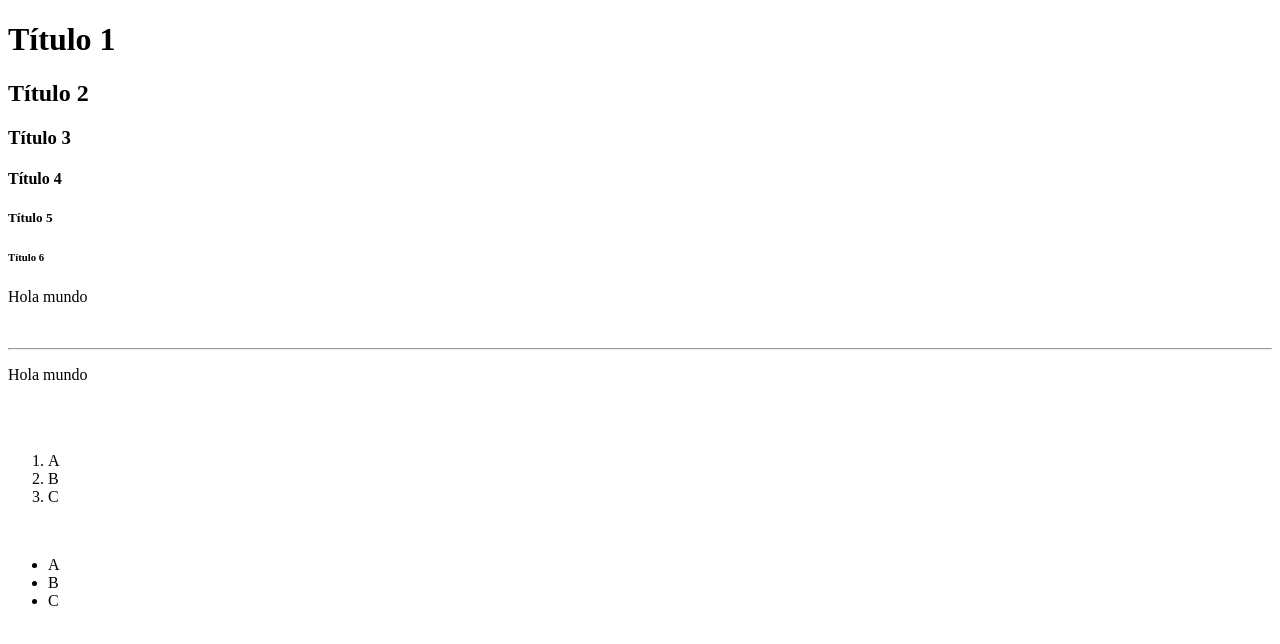
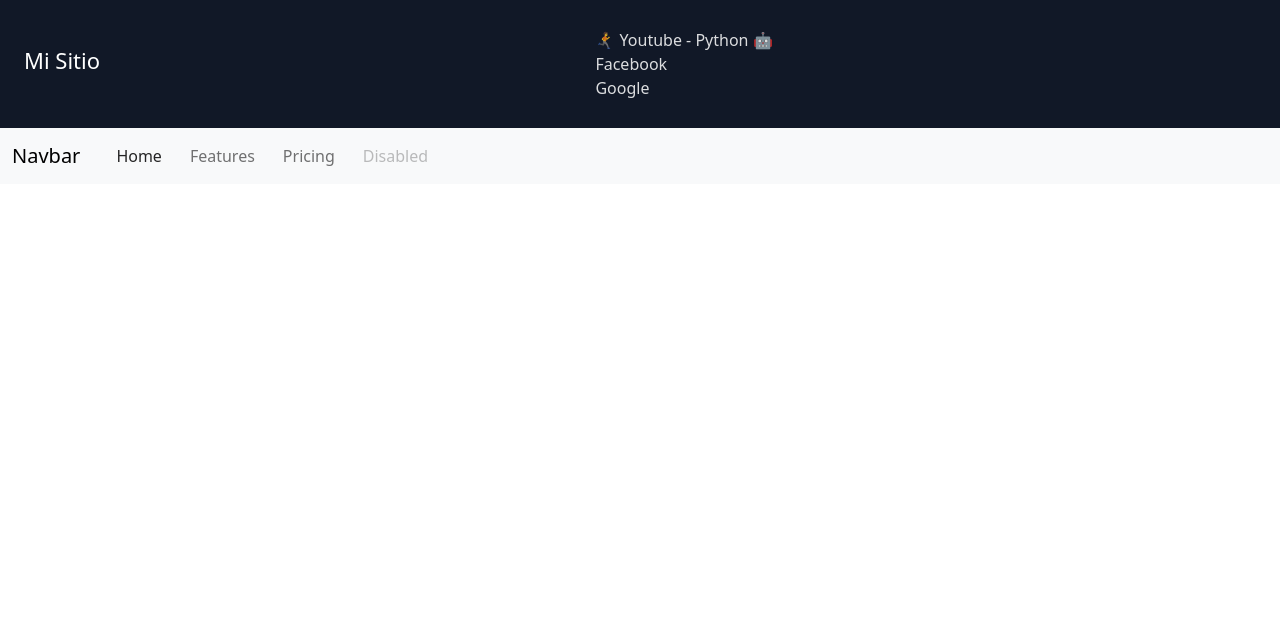
Before and after one commit to Esteban-Hoyos/IA344, a plain HTML site: page front/index.html in a window 1280 px wide. Drawn offline with nearby package versions, Linux system fonts and the light colour scheme.

Commit message:
Día 2- boostrap

```diff
--- a/front/index.html
+++ b/front/index.html
@@ -1,42 +1,88 @@
 <!DOCTYPE html>
-<html lang="en">
+<html lang="es">
+
 <head>
     <meta charset="UTF-8">
     <meta name="viewport" content="width=device-width, initial-scale=1.0">
-    <title>Esteban Hoyos</title>
+    <title>Julian Buirago</title>
+    <!-- Estilos personalizados -->
+    <link rel="stylesheet" href="style.css">
+    <!-- Estilos de bootstrap -->
+    <!-- Bootstrap 5 -->
+    <link href="https://cdn.jsdelivr.net/npm/bootstrap@5.3.0/dist/css/bootstrap.min.css" rel="stylesheet">
 </head>
+
 <body>
+    <header class="header">
+        <h1 class="nombre">Mi Sitio</h1>
 
-    <h1>Título 1</h1>
-    <h2>Título 2</h2>
-    <h3>Título 3</h3>
-    <h4>Título 4</h4>
-    <h5>Título 5</h5>
-    <h6>Título 6</h6>
+        <!-- Menu de navegación -->
+        <nav>
+            <a class="nav-link" target="_blank" href="https://www.youtube.com/watch?v=nKPbfIU442g">🏃‍➡️ Youtube -
+                Python 🤖</a>
+            <a class="nav-link" target="_blank" href="https://www.facebook.com/?locale=es_LA">Facebook</a>
+            <a class="nav-link" target="_blank" href="https://google.com">Google</a>
+        </nav>
+        <br><br><br><br>
 
-    <p> Hola mundo</p>
+
+    </header>
+    <nav class="navbar navbar-expand-lg bg-body-tertiary">
+        <div class="container-fluid">
+            <a class="navbar-brand" href="#">Navbar</a>
+            <button class="navbar-toggler" type="button" data-bs-toggle="collapse" data-bs-target="#navbarNav"
+                aria-controls="navbarNav" aria-expanded="false" aria-label="Toggle navigation">
+                <span class="navbar-toggler-icon"></span>
+            </button>
+            <div class="collapse navbar-collapse" id="navbarNav">
+                <ul class="navbar-nav">
+                    <li class="nav-item">
+                        <a class="nav-link active" aria-current="page" href="#">Home</a>
+                    </li>
+                    <li class="nav-item">
+                        <a class="nav-link" href="#">Features</a>
+                    </li>
+                    <li class="nav-item">
+                        <a class="nav-link" href="#">Pricing</a>
+                    </li>
+                    <li class="nav-item">
+                        <a class="nav-link disabled" aria-disabled="true">Disabled</a>
+                    </li>
+                </ul>
+            </div>
+        </div>
+    </nav>
+    <!-- usuario: admin contraseña admin1234 -->
+    <!--  <h1>Titulo 1</h1>
+    <h2>Titulo 2</h2>
+    <h3>Titulo 3</h3>
+    <h4>titulo 4</h4>
+    <h5>titulo 5</h5>
+    <h6>titulo 6</h6>
+    <p>Hola mundo</p>
     <br>
     <hr>
-    <p> Hola mundo</p>
+    <p>Hola mundo</p>
     <br>
-    <br>
-    <!-- Lista ordena -->
-    <ol>
+    <br> -->
+    <!-- Lista ordenada -->
+    <!-- <ol>
         <li>A</li>
         <li>B</li>
         <li>C</li>
-    </ol>
-    <br>
-
-    <!-- Lista desordenada -->
-    <ul>
+     </ol>
+     <hr> -->
+    <!-- lista desordenada -->
+    <!-- <ul>
         <li>A</li>
         <li>B</li>
         <li>C</li>
-    </ul>
+      </ul>
+      <p></p>
+      <div class="container"></div>
+      <div class="container2"></div>  -->
 
-    <p></p>
-    <div class="Container"></div>
-    <div class="Container2"></div>
+      <script src="https://cdn.jsdelivr.net/npm/bootstrap@5.3.8/dist/js/bootstrap.bundle.min.js" integrity="sha384-FKyoEForCGlyvwx9Hj09JcYn3nv7wiPVlz7YYwJrWVcXK/BmnVDxM+D2scQbITxI" crossorigin="anonymous"></script>
 </body>
+
 </html>
--- /dev/null
+++ b/front/style.css
@@ -0,0 +1,35 @@
+
+/* Estilo toda la página */
+ *{
+    margin: 0; /* quitar margenes por defecto */
+    padding: 0; /* quita rellenos por defecto */
+}
+/* Estilo header */
+.header{
+    background: #111827;
+    color: white; /* Color letra */
+    padding: 16px 24px; /* Espacio interno */
+    display: flex; /* Logo y menú de fila */
+    align-items: center; /* Alinear elementos en fila */
+    justify-content: space-between; /* Separa a la izquiera y a la derecha  */
+
+}
+
+/* Estilo título web */
+.nombre{
+    font-size: 22px; /* Tamaño en píxeles */
+}
+
+/* Enlaces del menú */
+.nav-link{
+    color: white;
+    text-decoration: none; /* Quita subrayado */
+    margin-left: 12px; /* Espacio entre links */
+    opacity: 0.85; /* Color más suave */
+}
+.nav-link:hover{
+    opacity: 1;
+    text-decoration: underline;
+    color:bisque;
+    background-color: rgb(147, 205, 205);
+}
```
Also changed, not shown: 1 other file.
